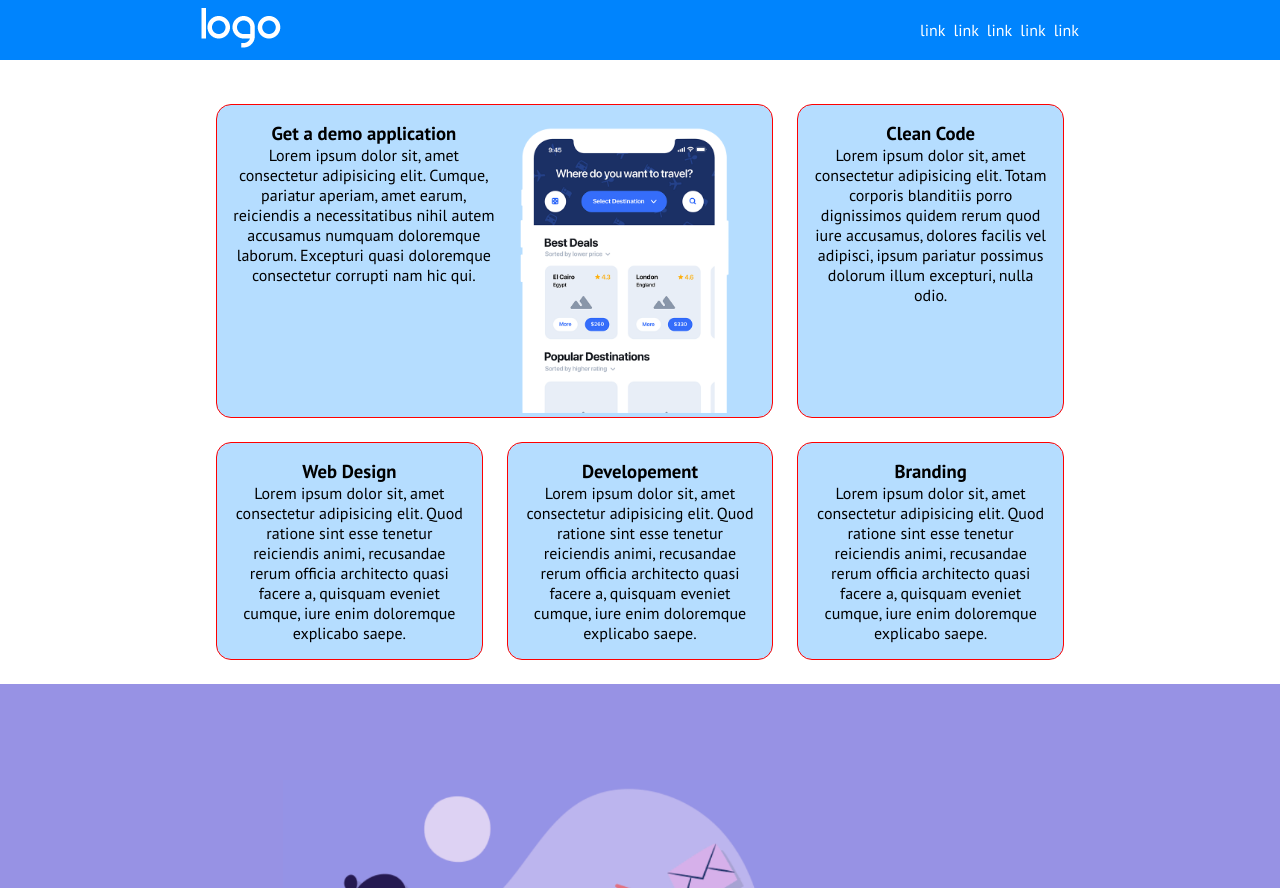
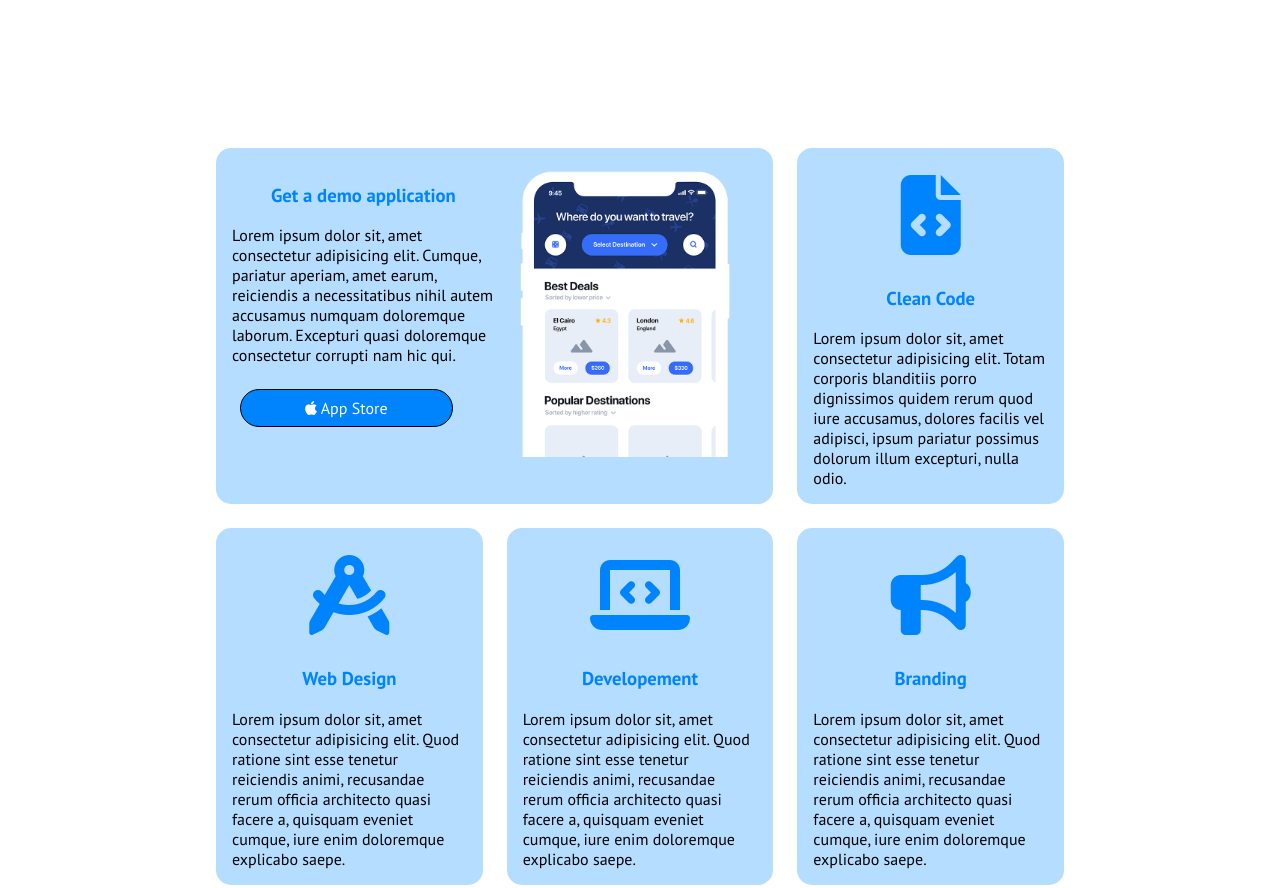
Before and after one commit to OttavioPaolini/htmlcss-responsive-layout, a plain HTML site: page index.html in a window 1280 px wide. Shown: the top 888 px of the page. Drawn offline with Linux system fonts and the light colour scheme.

Commit message:
inizio ad aggiustare il lato estetico

```diff
--- a/css/syle.css
+++ b/css/syle.css
@@ -23,6 +23,16 @@ img{
     --font-black: #000000;
     --font-yellow: #FDC15F;
 }
+.btn{
+    border-radius: 25px;
+    padding: 0.5em 4em;
+    display: inline-block;
+    /* debug */
+    border: 1px solid black;
+}
+a{
+    text-decoration: none;
+}
 .container{
     width: 100%;
 }
@@ -33,6 +43,7 @@ img{
 .space-between{
     justify-content: space-between;
 }
+b
 /* HEADER-BAR */
 header{
     width: 100%;
@@ -63,12 +74,9 @@ header li{
 }
 .card{
     padding: 1em;
-    text-align: center;
     background-color: var(--primary-col-light);
     border-radius: 15px;
     margin-bottom: 1em;
-    /* debug */
-    border: 1px solid red;
 }
 /* SECTION ABOUT */
 #about{
@@ -76,6 +84,22 @@ header li{
 }
 #about .card:first-child{
     padding-bottom: 0;
+}
+#about h3{
+    text-align: center;
+    color: var(--primary-col);
+    padding: 1em;
+}
+#about .btn{
+    background-color: var(--primary-col);
+    color: var(--font-white);
+    margin: 1.5em .5em;
+}
+
+#about .icon-f{
+    text-align: center;
+    color: var(--primary-col);
+    font-size: 5em;
 }
 /* SECTION PLANNING */
 #planning{
@@ -91,13 +115,18 @@ header li{
     width: 100%;
 }
 .partner-card{
+    text-align: center;
     background-color: var(--secondary-col);
     /* debug */
     border: 1px solid red;
 }
-.partner-card img{
+#partners .partner-img img{
+    width: 250px;
+    height: 250px;
     border-radius: 50%;
+    object-fit: cover;
 }
+
 /* SECTION BENEFITS */
 #benefit{
     background-color: var(--secondary-col);
--- a/index.html
+++ b/index.html
@@ -57,6 +57,7 @@
                             <div class="wrapper-text">
                                 <h3>Get a demo application</h3>
                                 <p>Lorem ipsum dolor sit, amet consectetur adipisicing elit. Cumque, pariatur aperiam, amet earum, reiciendis a necessitatibus nihil autem accusamus numquam doloremque laborum. Excepturi quasi doloremque consectetur corrupti nam hic qui.</p>
+                                <a class="btn" href=""><i class="fa-brands fa-apple"></i> App Store</a>
                             </div>
                             <div class="wrapper-img">
                                 <img src="img/phone.png" alt="">
@@ -64,18 +65,22 @@
                         </div>
                     </div>
                     <div class="card">
+                        <div class="icon-f"><i class="fa-solid fa-file-code"></i></div>
                         <h3>Clean Code</h3>
                         <p>Lorem ipsum dolor sit, amet consectetur adipisicing elit. Totam corporis blanditiis porro dignissimos quidem rerum quod iure accusamus, dolores facilis vel adipisci, ipsum pariatur possimus dolorum illum excepturi, nulla odio.</p>
                     </div>
                     <div class="card">
+                        <div class="icon-f"><i class="fa-solid fa-compass-drafting"></i></div>
                         <h3>Web Design</h3>
                         <p>Lorem ipsum dolor sit, amet consectetur adipisicing elit. Quod ratione sint esse tenetur reiciendis animi, recusandae rerum officia architecto quasi facere a, quisquam eveniet cumque, iure enim doloremque explicabo saepe.</p>
                     </div>
                     <div class="card">
+                        <div class="icon-f"><i class="fa-solid fa-laptop-code"></i></div>
                         <h3>Developement</h3>
                         <p>Lorem ipsum dolor sit, amet consectetur adipisicing elit. Quod ratione sint esse tenetur reiciendis animi, recusandae rerum officia architecto quasi facere a, quisquam eveniet cumque, iure enim doloremque explicabo saepe.</p>
                     </div>
                     <div class="card">
+                        <div class="icon-f"><i class="fa-solid fa-bullhorn"></i></div>
                         <h3>Branding</h3>
                         <p>Lorem ipsum dolor sit, amet consectetur adipisicing elit. Quod ratione sint esse tenetur reiciendis animi, recusandae rerum officia architecto quasi facere a, quisquam eveniet cumque, iure enim doloremque explicabo saepe.</p>
                     </div>
@@ -180,6 +185,11 @@
                 </div>
             </div>
         </section>
+        <section id="about-us">
+            <div class="container">
+                <div class="row"></div>
+            </div>
+        </section>
     </main>
     <!-- /Main -->
 
```
